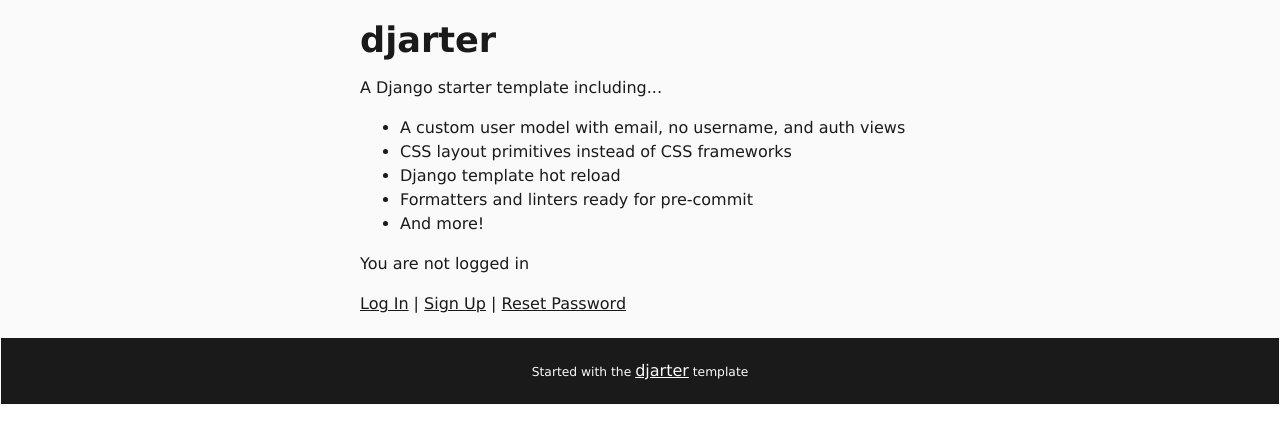
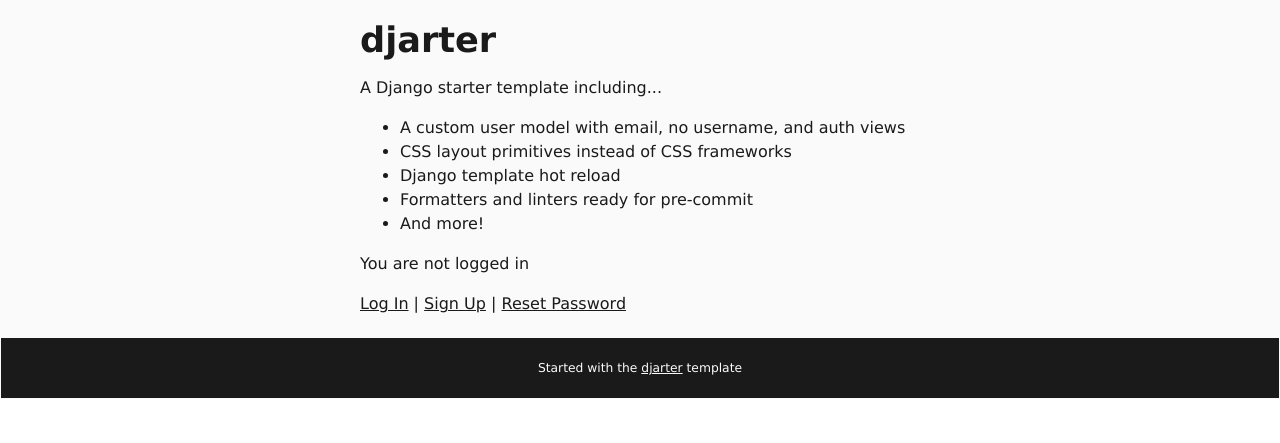
Before and after one commit to lancegoyke/djarter, a Django app: page / in a window 1280 px wide. Shown: the part 67-510 px from the top of the page. Run offline with Django 4.2, Linux system fonts and the light colour scheme; parts of the project's set-up code (start-up, migrations or seed data) failed here and were passed over.

Commit message:
make <a> abide by font size of parent

```diff
--- a/static/style.css
+++ b/static/style.css
@@ -78,6 +78,10 @@
 footer {
   display: flex;
   justify-content: center;
+}
+
+footer a {
+  font-size: inherit;
 }
 
 img {
```
